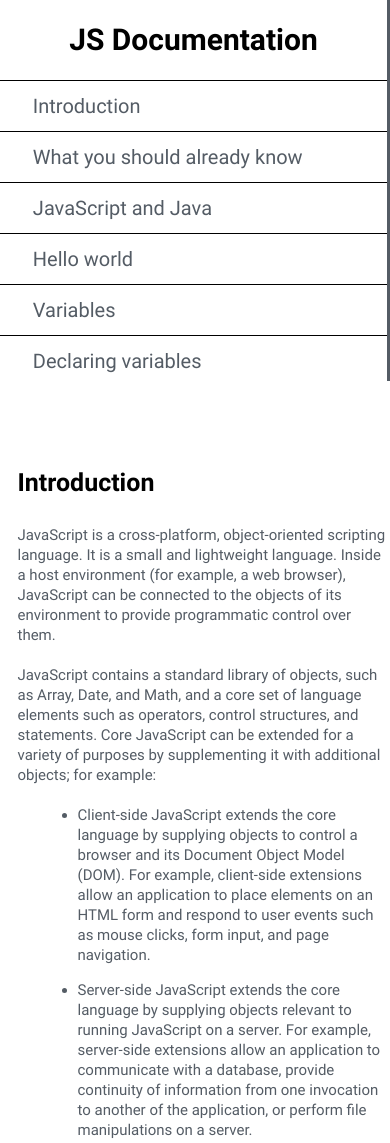
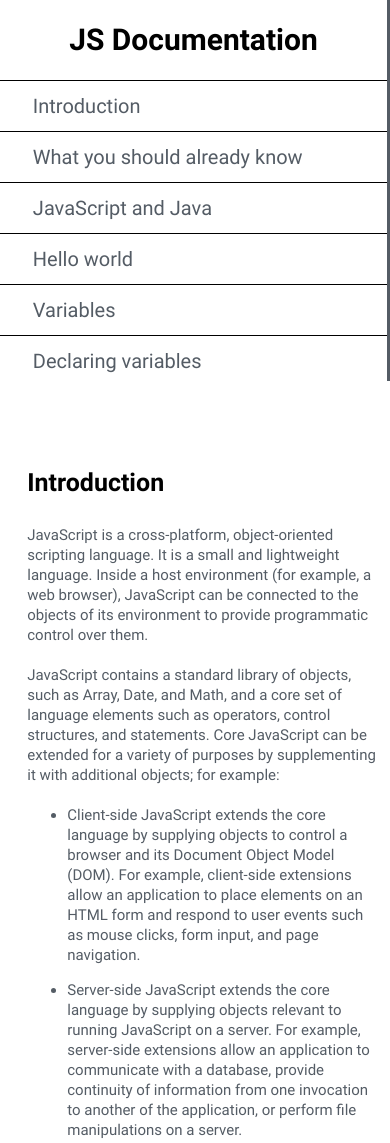
Before and after one commit to megi-j/Technical-Documentation-Page, a plain HTML site: page index.html in a window 390 px wide. Shown: the top 1143 px of the page. Drawn offline with Linux system fonts and the light colour scheme.

Commit message:
change styles

```diff
--- a/css/responsive.css
+++ b/css/responsive.css
@@ -18,7 +18,7 @@
         font-size: 20px;
     }
     #main-doc {
-        width: 100%;
+        width: 95%;
         margin-left: 0;
         margin-top: 450px;
         margin-right: 5px;
@@ -35,4 +35,7 @@
     .main-section div {
         margin-left: 40px;
     }
+    #introduction ul li, #what_you_should_already_know ul li, #while_statement ul li, #function_declarations ul li, #reference ul li{
+        margin-left: 60px;
+    }
 }
```
